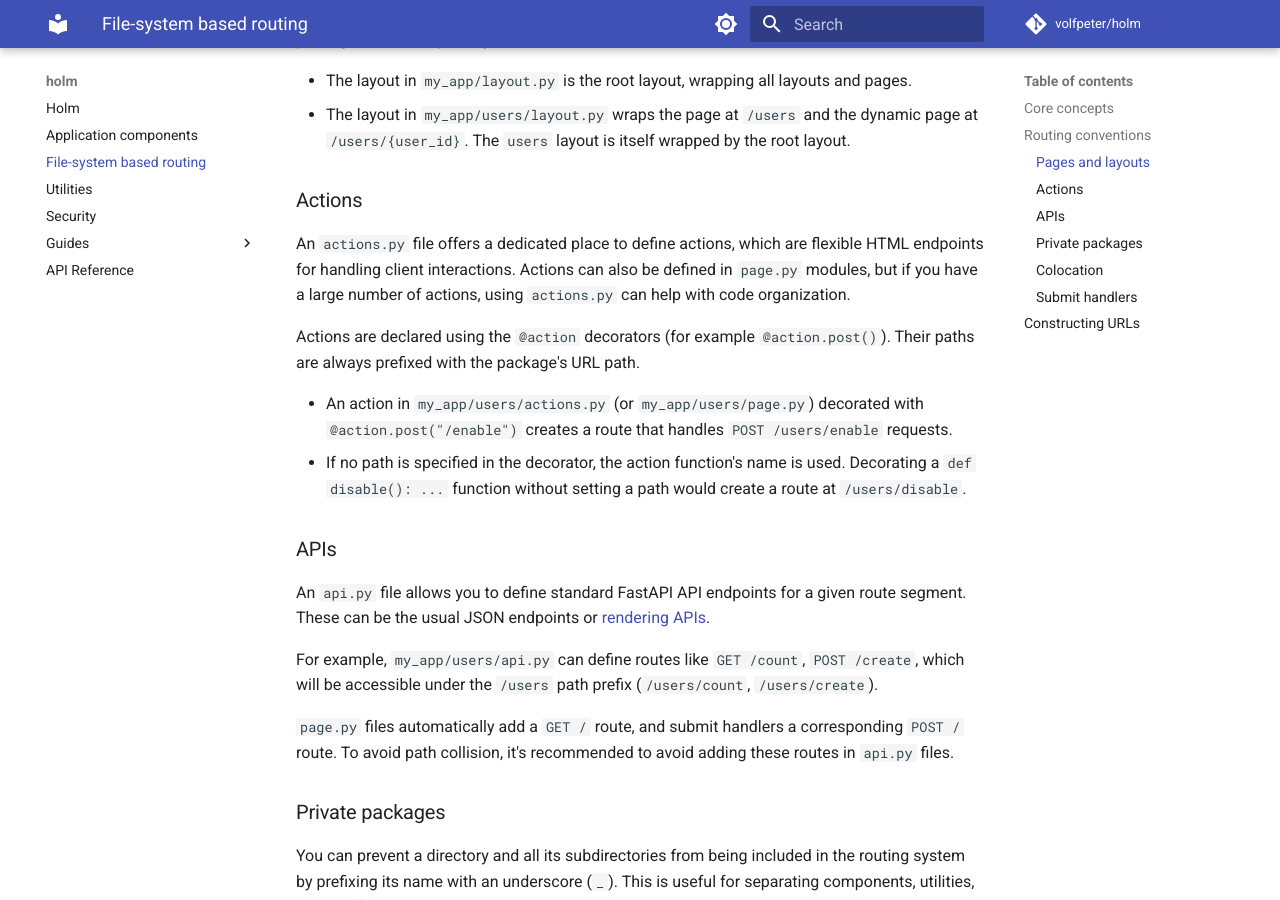
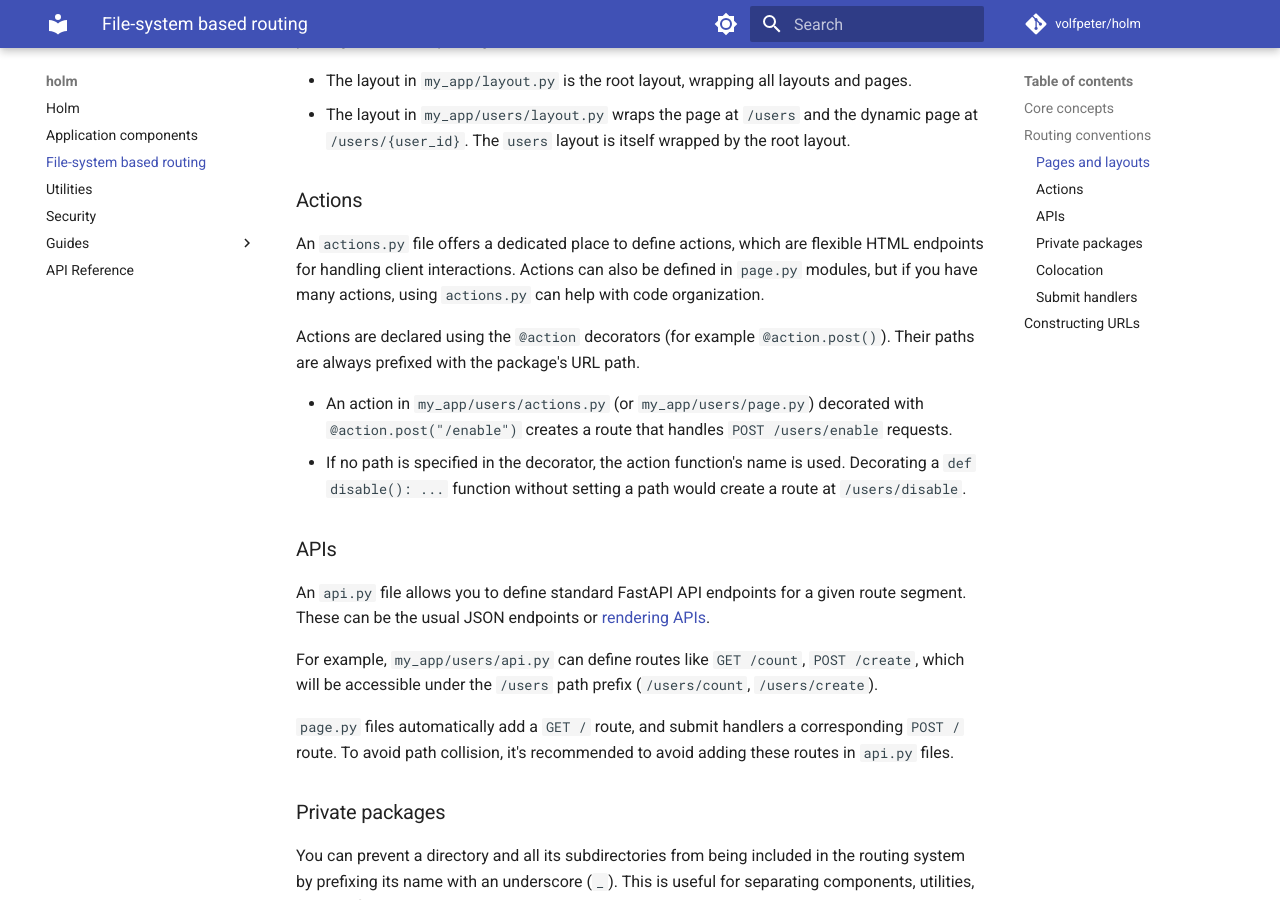
Before and after one commit to volfpeter/holm, an MkDocs documentation site: the page built from docs/file-system-based-routing.md, in a window 1280 px wide and 900 px high, scrolled down 1686 px. Built offline with MkDocs 1.6.1 and Material for MkDocs 9.7.7, drawn with Linux system fonts in a browser that asks for light colours; comment, search, counter and statistics services are not loaded.

Commit message:
docs: simpler wording

```diff
--- a/docs/file-system-based-routing.md
+++ b/docs/file-system-based-routing.md
@@ -58,7 +58,7 @@ Layouts defined in `layout.py` files automatically wrap layouts and pages within
 
 ### Actions
 
-An `actions.py` file offers a dedicated place to define actions, which are flexible HTML endpoints for handling client interactions. Actions can also be defined in `page.py` modules, but if you have a large number of actions, using `actions.py` can help with code organization.
+An `actions.py` file offers a dedicated place to define actions, which are flexible HTML endpoints for handling client interactions. Actions can also be defined in `page.py` modules, but if you have many actions, using `actions.py` can help with code organization.
 
 Actions are declared using the `@action` decorators (for example `@action.post()`). Their paths are always prefixed with the package's URL path.
 
```
